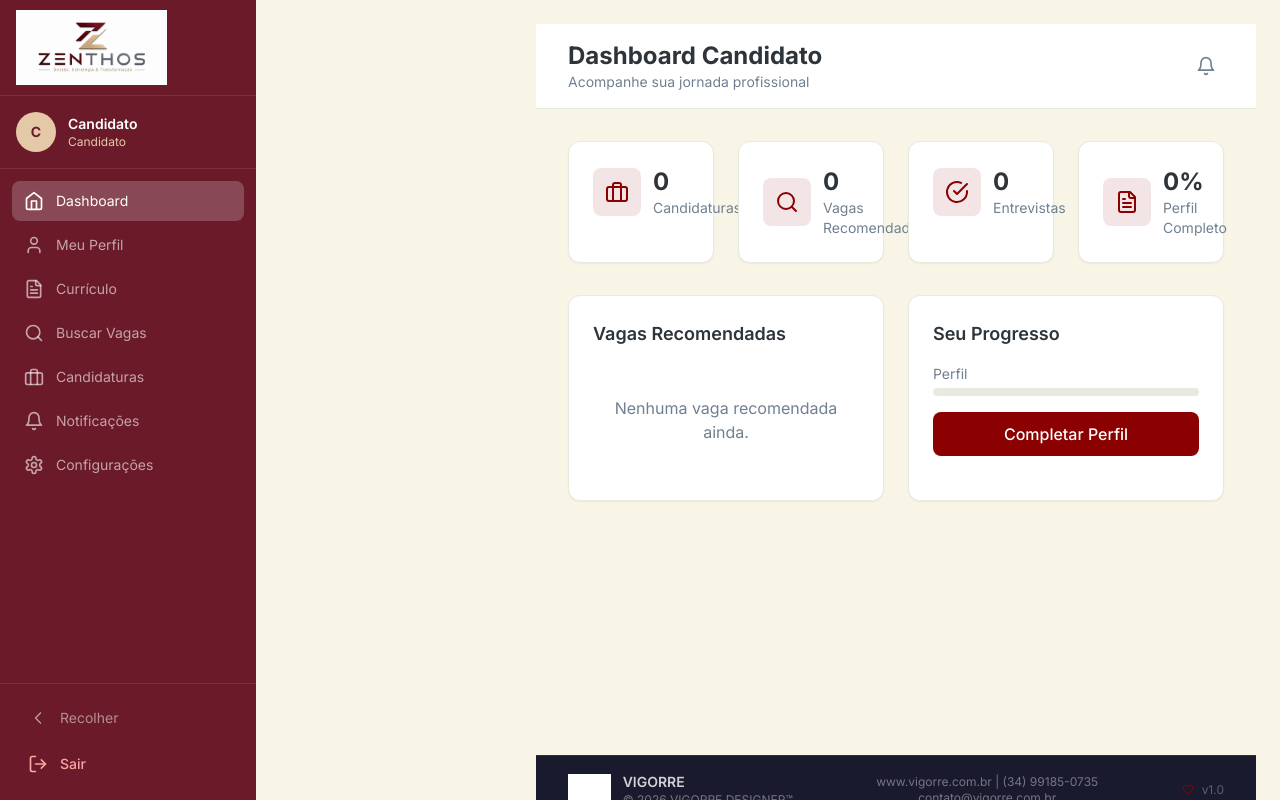
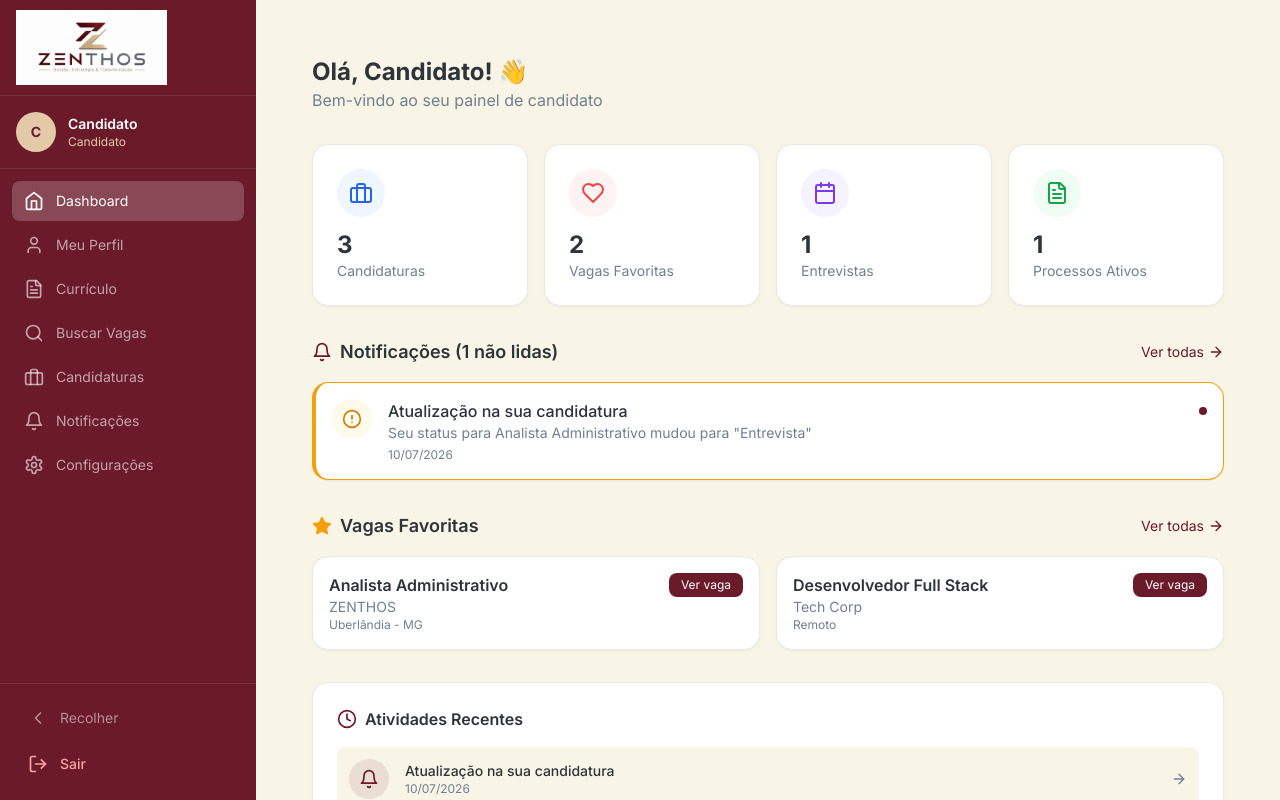
Before and after one commit to trivoroficial/consult_recruit, a Next.js app: page /candidato/dashboard in a window 1280 px wide. Shown: the top 800 px of the page. Built offline with nearby package versions, Linux system fonts and the light colour scheme; grey boxes are pictures that could not be loaded.

Commit message:
Update page.tsx

```diff
--- a/src/app/(dashboard)/candidato/dashboard/page.tsx
+++ b/src/app/(dashboard)/candidato/dashboard/page.tsx
@@ -1,97 +1,276 @@
 'use client'
 
-import { SidebarCandidato } from '@/components/dashboard/SidebarCandidato'
+import { useState, useEffect } from 'react'
+import { useRouter } from 'next/navigation'
+import {
+  User, Briefcase, FileText, Calendar,
+  Clock, Star, ArrowRight, Heart, Bell,
+  CheckCircle, AlertCircle, XCircle, TrendingUp
+} from 'lucide-react'
 import { DashboardFooter } from '@/components/dashboard/DashboardFooter'
-import { Briefcase, Search, CheckCircle, FileText, Bell } from 'lucide-react'
 
 export default function CandidatoDashboard() {
+  const router = useRouter()
+  const [userName, setUserName] = useState('Candidato')
+  const [loading, setLoading] = useState(true)
+
+  // Dados mockados - depois conectar com Supabase
+  const [stats] = useState({
+    candidaturas: 3,
+    favoritas: 2,
+    entrevistas: 1,
+    processos: 1
+  })
+
+  const [favoritas] = useState([
+    { id: 1, titulo: 'Analista Administrativo', empresa: 'ZENTHOS', local: 'Uberlândia - MG' },
+    { id: 2, titulo: 'Desenvolvedor Full Stack', empresa: 'Tech Corp', local: 'Remoto' }
+  ])
+
+  const [notificacoes] = useState([
+    {
+      id: 1,
+      titulo: 'Atualização na sua candidatura',
+      descricao: 'Seu status para Analista Administrativo mudou para "Entrevista"',
+      data: '10/07/2026',
+      lida: false,
+      tipo: 'warning',
+      candidaturaId: 1
+    },
+    {
+      id: 2,
+      titulo: 'Nova vaga disponível',
+      descricao: 'A vaga Desenvolvedor Mobile foi publicada',
+      data: '08/07/2026',
+      lida: true,
+      tipo: 'info',
+      candidaturaId: null
+    }
+  ])
+
+  useEffect(() => {
+    const userData = localStorage.getItem('zenthos_user')
+    if (userData) {
+      try {
+        const parsed = JSON.parse(userData)
+        const name = parsed.name || 'Candidato'
+        const formattedName = name.split(' ').map((n: string) =>
+          n.charAt(0).toUpperCase() + n.slice(1).toLowerCase()
+        ).join(' ')
+        setUserName(formattedName)
+      } catch {
+        setUserName('Candidato')
+      }
+    }
+    setLoading(false)
+  }, [])
+
+  const notificacoesNaoLidas = notificacoes.filter(n => !n.lida)
+
+  if (loading) {
+    return (
+      <div className="min-h-screen bg-[#F8F4E6] flex flex-col">
+        <div className="flex-1 p-8 flex items-center justify-center">
+          <div className="text-center">
+            <User className="h-12 w-12 text-[#6B1A2A] animate-pulse mx-auto mb-4" />
+            <p className="text-[#708090]">Carregando...</p>
+          </div>
+        </div>
+        <DashboardFooter />
+      </div>
+    )
+  }
+
   return (
     <div className="min-h-screen bg-[#F8F4E6] flex flex-col">
-      <SidebarCandidato />
+      <div className="flex-1 p-8">
+        {/* Header */}
+        <div className="mb-8">
+          <h1 className="text-2xl font-bold text-[#2D343A] flex items-center gap-2">
+            Olá, {userName}! 👋
+          </h1>
+          <p className="text-[#708090]">Bem-vindo ao seu painel de candidato</p>
+        </div>
 
-      <div className="flex-1 ml-64 flex flex-col min-h-screen">
-        <header className="bg-white border-b border-[#E8EAE0] px-8 py-4 flex items-center justify-between">
-          <div>
-            <h1 className="text-2xl font-bold text-[#2D343A]">Dashboard Candidato</h1>
-            <p className="text-sm text-[#708090]">Acompanhe sua jornada profissional</p>
-          </div>
-          <button className="p-2 rounded-lg hover:bg-[#F8F4E6] transition">
-            <Bell className="h-5 w-5 text-[#708090]" />
-          </button>
-        </header>
-
-        <div className="flex-1 p-8">
-          <div className="grid grid-cols-1 md:grid-cols-4 gap-6 mb-8">
-            <div className="bg-white p-6 rounded-xl shadow-sm border border-[#E8EAE0]">
-              <div className="flex items-center gap-3">
-                <div className="p-3 bg-[#8B0000]/10 rounded-lg">
-                  <Briefcase className="h-6 w-6 text-[#8B0000]" />
-                </div>
-                <div>
-                  <p className="text-2xl font-bold text-[#2D343A]">0</p>
-                  <p className="text-sm text-[#708090]">Candidaturas</p>
-                </div>
-              </div>
+        {/* Stats Cards */}
+        <div className="grid grid-cols-1 sm:grid-cols-2 lg:grid-cols-4 gap-4 mb-8">
+          <div
+            className="bg-white rounded-2xl p-6 shadow-sm border border-[#E8EAE0] hover:shadow-md transition cursor-pointer"
+            onClick={() => router.push('/candidato/candidaturas')}
+          >
+            <div className="w-12 h-12 bg-blue-50 rounded-full flex items-center justify-center mb-3">
+              <Briefcase className="h-6 w-6 text-blue-600" />
             </div>
-            <div className="bg-white p-6 rounded-xl shadow-sm border border-[#E8EAE0]">
-              <div className="flex items-center gap-3">
-                <div className="p-3 bg-[#8B0000]/10 rounded-lg">
-                  <Search className="h-6 w-6 text-[#8B0000]" />
-                </div>
-                <div>
-                  <p className="text-2xl font-bold text-[#2D343A]">0</p>
-                  <p className="text-sm text-[#708090]">Vagas Recomendadas</p>
-                </div>
-              </div>
-            </div>
-            <div className="bg-white p-6 rounded-xl shadow-sm border border-[#E8EAE0]">
-              <div className="flex items-center gap-3">
-                <div className="p-3 bg-[#8B0000]/10 rounded-lg">
-                  <CheckCircle className="h-6 w-6 text-[#8B0000]" />
-                </div>
-                <div>
-                  <p className="text-2xl font-bold text-[#2D343A]">0</p>
-                  <p className="text-sm text-[#708090]">Entrevistas</p>
-                </div>
-              </div>
-            </div>
-            <div className="bg-white p-6 rounded-xl shadow-sm border border-[#E8EAE0]">
-              <div className="flex items-center gap-3">
-                <div className="p-3 bg-[#8B0000]/10 rounded-lg">
-                  <FileText className="h-6 w-6 text-[#8B0000]" />
-                </div>
-                <div>
-                  <p className="text-2xl font-bold text-[#2D343A]">0%</p>
-                  <p className="text-sm text-[#708090]">Perfil Completo</p>
-                </div>
-              </div>
-            </div>
+            <p className="text-2xl font-bold text-[#2D343A]">{stats.candidaturas}</p>
+            <p className="text-sm text-[#708090]">Candidaturas</p>
           </div>
 
-          <div className="grid grid-cols-1 md:grid-cols-2 gap-6">
-            <div className="bg-white p-6 rounded-xl shadow-sm border border-[#E8EAE0]">
-              <h2 className="text-lg font-semibold text-[#2D343A] mb-4">Vagas Recomendadas</h2>
-              <p className="text-[#708090] text-center py-8">Nenhuma vaga recomendada ainda.</p>
+          <div
+            className="bg-white rounded-2xl p-6 shadow-sm border border-[#E8EAE0] hover:shadow-md transition cursor-pointer"
+            onClick={() => router.push('/candidato/vagas')}
+          >
+            <div className="w-12 h-12 bg-red-50 rounded-full flex items-center justify-center mb-3">
+              <Heart className="h-6 w-6 text-red-500" />
             </div>
-            <div className="bg-white p-6 rounded-xl shadow-sm border border-[#E8EAE0]">
-              <h2 className="text-lg font-semibold text-[#2D343A] mb-4">Seu Progresso</h2>
-              <div className="space-y-4">
-                <div>
-                  <p className="text-sm text-[#708090]">Perfil</p>
-                  <div className="w-full bg-[#E8EAE0] rounded-full h-2 mt-1">
-                    <div className="bg-[#8B0000] h-2 rounded-full" style={{ width: '0%' }}></div>
-                  </div>
-                </div>
-                <button className="w-full py-2.5 bg-[#8B0000] text-white rounded-lg hover:bg-[#700000] transition font-medium">
-                  Completar Perfil
-                </button>
-              </div>
+            <p className="text-2xl font-bold text-[#2D343A]">{stats.favoritas}</p>
+            <p className="text-sm text-[#708090]">Vagas Favoritas</p>
+          </div>
+
+          <div
+            className="bg-white rounded-2xl p-6 shadow-sm border border-[#E8EAE0] hover:shadow-md transition cursor-pointer"
+            onClick={() => router.push('/candidato/entrevistas')}
+          >
+            <div className="w-12 h-12 bg-purple-50 rounded-full flex items-center justify-center mb-3">
+              <Calendar className="h-6 w-6 text-purple-600" />
             </div>
+            <p className="text-2xl font-bold text-[#2D343A]">{stats.entrevistas}</p>
+            <p className="text-sm text-[#708090]">Entrevistas</p>
+          </div>
+
+          <div
+            className="bg-white rounded-2xl p-6 shadow-sm border border-[#E8EAE0] hover:shadow-md transition cursor-pointer"
+            onClick={() => router.push('/candidato/processos')}
+          >
+            <div className="w-12 h-12 bg-green-50 rounded-full flex items-center justify-center mb-3">
+              <FileText className="h-6 w-6 text-green-600" />
+            </div>
+            <p className="text-2xl font-bold text-[#2D343A]">{stats.processos}</p>
+            <p className="text-sm text-[#708090]">Processos Ativos</p>
           </div>
         </div>
 
-        <DashboardFooter />
+        {/* NOTIFICAÇÕES - DESTAQUE NO DASHBOARD */}
+        {notificacoesNaoLidas.length > 0 && (
+          <div className="mb-8">
+            <div className="flex items-center justify-between mb-4">
+              <h2 className="text-lg font-semibold text-[#2D343A] flex items-center gap-2">
+                <Bell className="h-5 w-5 text-[#6B1A2A]" />
+                Notificações ({notificacoesNaoLidas.length} não lidas)
+              </h2>
+              <button
+                onClick={() => router.push('/candidato/notificacoes')}
+                className="text-sm text-[#6B1A2A] hover:underline flex items-center gap-1"
+              >
+                Ver todas
+                <ArrowRight className="h-4 w-4" />
+              </button>
+            </div>
+
+            <div className="space-y-3">
+              {notificacoesNaoLidas.map((item) => {
+                const Icon = item.tipo === 'warning' ? AlertCircle :
+                            item.tipo === 'success' ? CheckCircle :
+                            item.tipo === 'error' ? XCircle : Bell
+                const borderColor = item.tipo === 'warning' ? 'border-yellow-500' :
+                                   item.tipo === 'success' ? 'border-green-500' :
+                                   item.tipo === 'error' ? 'border-red-500' : 'border-[#6B1A2A]'
+
+                return (
+                  <div
+                    key={item.id}
+                    className={`bg-white rounded-2xl shadow-sm border-l-4 ${borderColor} border border-[#E8EAE0] p-4 hover:shadow-md transition cursor-pointer`}
+                    onClick={() => {
+                      if (item.candidaturaId) {
+                        router.push(`/candidato/candidaturas/${item.candidaturaId}`)
+                      } else {
+                        router.push('/candidato/notificacoes')
+                      }
+                    }}
+                  >
+                    <div className="flex items-start gap-4">
+                      <div className={`w-10 h-10 rounded-full flex items-center justify-center ${
+                        item.tipo === 'warning' ? 'bg-yellow-50' :
+                        item.tipo === 'success' ? 'bg-green-50' :
+                        item.tipo === 'error' ? 'bg-red-50' : 'bg-[#6B1A2A]/10'
+                      }`}>
+                        <Icon className={`h-5 w-5 ${
+                          item.tipo === 'warning' ? 'text-yellow-600' :
+                          item.tipo === 'success' ? 'text-green-600' :
+                          item.tipo === 'error' ? 'text-red-600' : 'text-[#6B1A2A]'
+                        }`} />
+                      </div>
+                      <div className="flex-1">
+                        <p className="font-medium text-[#2D343A]">{item.titulo}</p>
+                        <p className="text-sm text-[#708090]">{item.descricao}</p>
+                        <p className="text-xs text-[#708090] mt-1">{item.data}</p>
+                      </div>
+                      {!item.lida && (
+                        <span className="w-2 h-2 bg-[#6B1A2A] rounded-full flex-shrink-0 mt-2"></span>
+                      )}
+                    </div>
+                  </div>
+                )
+              })}
+            </div>
+          </div>
+        )}
+
+        {/* Vagas Favoritas */}
+        <div className="mb-8">
+          <div className="flex items-center justify-between mb-4">
+            <h2 className="text-lg font-semibold text-[#2D343A] flex items-center gap-2">
+              <Star className="h-5 w-5 text-yellow-500 fill-yellow-500" />
+              Vagas Favoritas
+            </h2>
+            <button
+              onClick={() => router.push('/candidato/vagas')}
+              className="text-sm text-[#6B1A2A] hover:underline flex items-center gap-1"
+            >
+              Ver todas
+              <ArrowRight className="h-4 w-4" />
+            </button>
+          </div>
+
+          {favoritas.length === 0 ? (
+            <div className="bg-white rounded-2xl shadow-sm border border-[#E8EAE0] p-8 text-center">
+              <p className="text-[#708090]">Nenhuma vaga favorita. <button className="text-[#6B1A2A] hover:underline" onClick={() => router.push('/candidato/vagas')}>Buscar vagas</button></p>
+            </div>
+          ) : (
+            <div className="grid grid-cols-1 md:grid-cols-2 gap-4">
+              {favoritas.map((vaga) => (
+                <div key={vaga.id} className="bg-white rounded-2xl shadow-sm border border-[#E8EAE0] p-4 hover:shadow-md transition">
+                  <div className="flex items-start justify-between">
+                    <div>
+                      <h3 className="font-semibold text-[#2D343A]">{vaga.titulo}</h3>
+                      <p className="text-sm text-[#708090]">{vaga.empresa}</p>
+                      <p className="text-xs text-[#708090]">{vaga.local}</p>
+                    </div>
+                    <button
+                      onClick={() => router.push(`/candidato/vagas/${vaga.id}`)}
+                      className="px-3 py-1 bg-[#6B1A2A] text-white rounded-lg hover:bg-[#4A0E1A] transition text-xs"
+                    >
+                      Ver vaga
+                    </button>
+                  </div>
+                </div>
+              ))}
+            </div>
+          )}
+        </div>
+
+        {/* Atividades Recentes */}
+        <div className="bg-white rounded-2xl shadow-sm border border-[#E8EAE0] p-6">
+          <h3 className="font-semibold text-[#2D343A] mb-4 flex items-center gap-2">
+            <Clock className="h-5 w-5 text-[#6B1A2A]" />
+            Atividades Recentes
+          </h3>
+          <div className="space-y-3">
+            {notificacoes.slice(0, 3).map((item) => (
+              <div key={item.id} className="flex items-center gap-4 p-3 bg-[#F8F4E6] rounded-lg">
+                <div className="w-10 h-10 bg-[#6B1A2A]/10 rounded-full flex items-center justify-center text-[#6B1A2A]">
+                  <Bell className="h-5 w-5" />
+                </div>
+                <div className="flex-1">
+                  <p className="text-sm font-medium text-[#2D343A]">{item.titulo}</p>
+                  <p className="text-xs text-[#708090]">{item.data}</p>
+                </div>
+                <ArrowRight className="h-4 w-4 text-[#708090]" />
+              </div>
+            ))}
+          </div>
+        </div>
       </div>
+      <DashboardFooter />
     </div>
   )
 }
```
